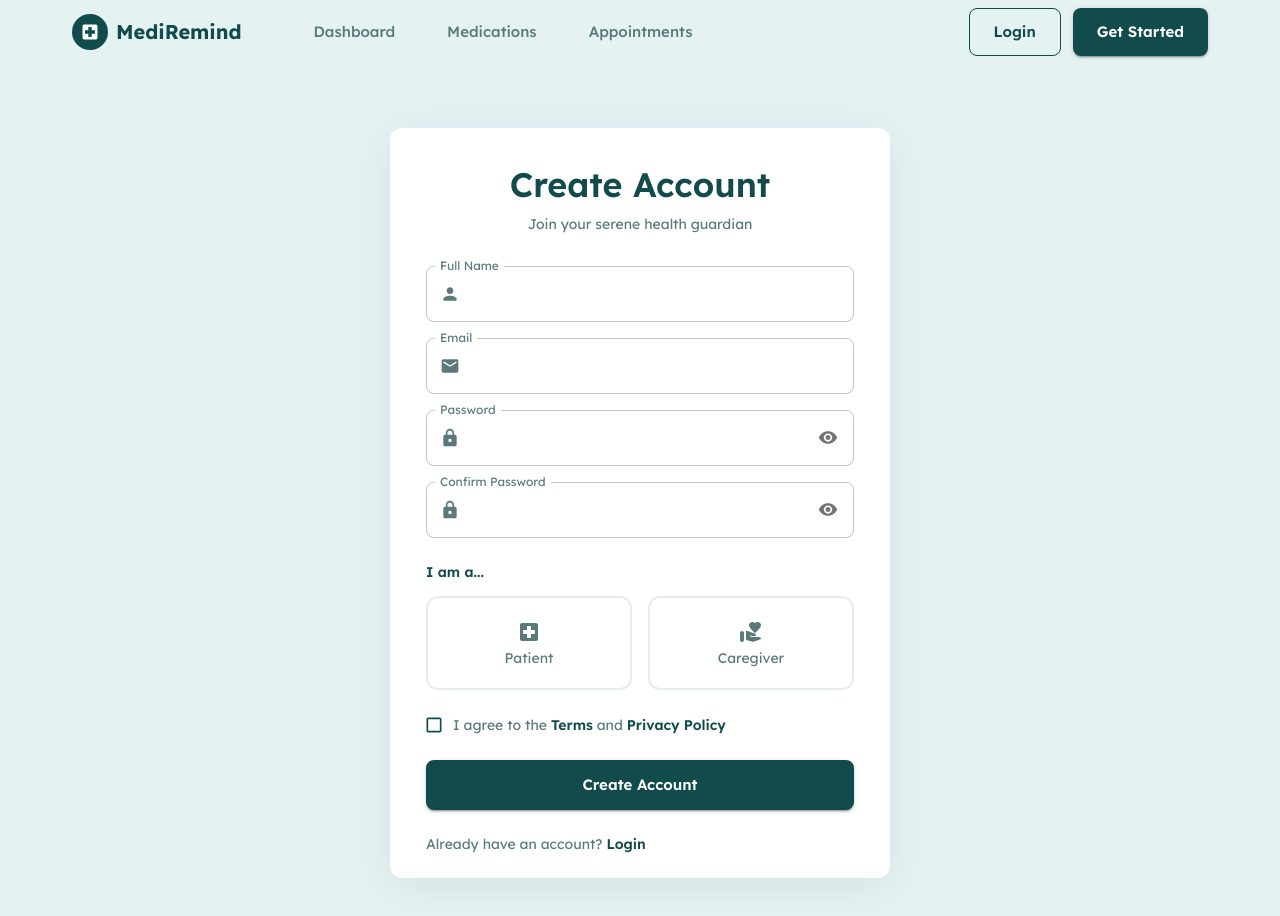
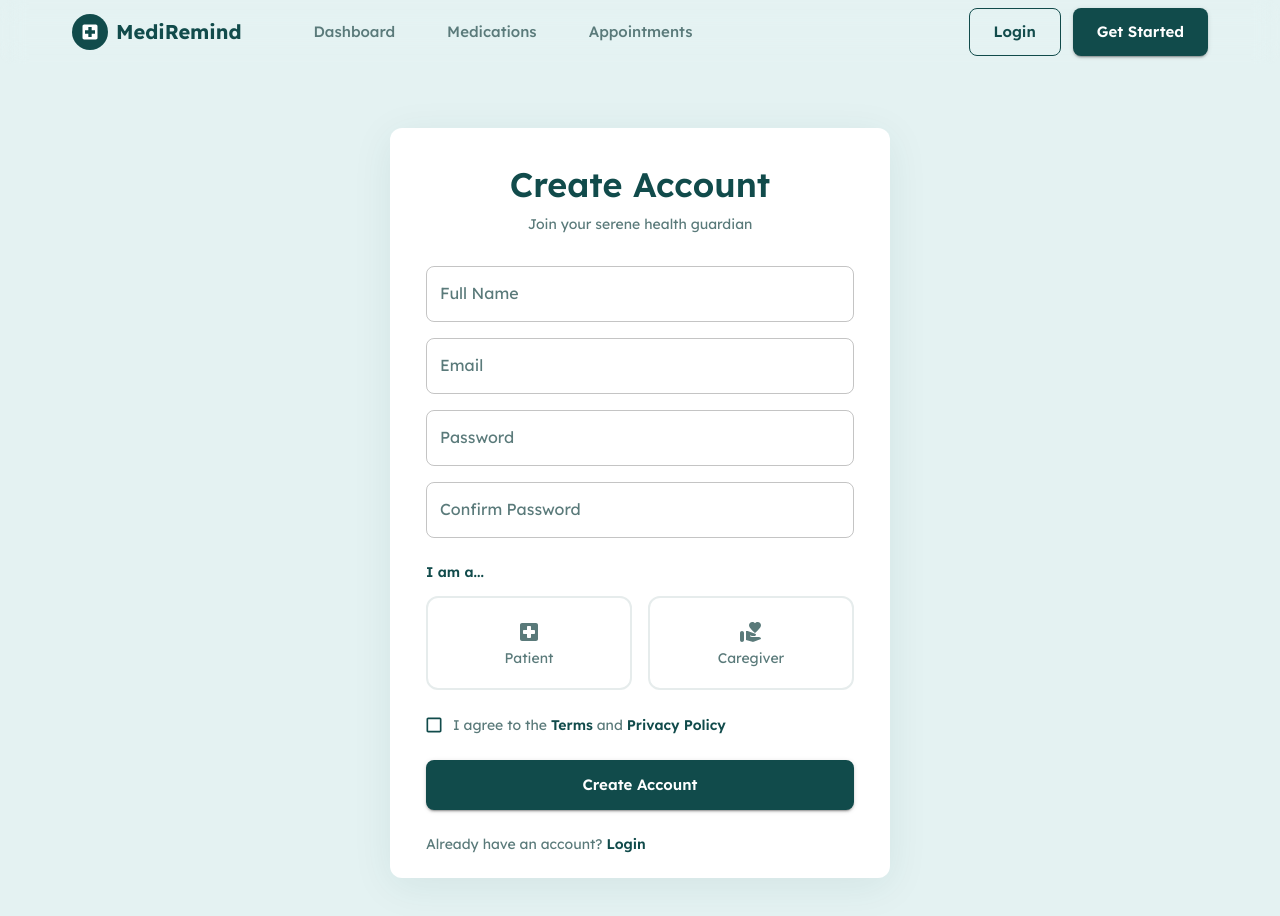
Before and after one commit to Jet-omnivore/WT-Project, a React (Vite) app: page /register in a window 1280 px wide. Shown: the top 916 px of the page. Built offline with nearby package versions, Linux system fonts and the light colour scheme.

Commit message:
Fixed label and placeholder conflicts at different input fields. Made them consistent and also added AM/PM in appointments card on the appointments and dashboard pages.

```diff
--- a/src/pages/Dashboard.jsx
+++ b/src/pages/Dashboard.jsx
@@ -21,6 +21,16 @@ import EventNoteRoundedIcon from '@mui/icons-material/EventNoteRounded'
 import TipsAndUpdatesRoundedIcon from '@mui/icons-material/TipsAndUpdatesRounded'
 import AccessTimeRoundedIcon from '@mui/icons-material/AccessTimeRounded'
 import LocalFireDepartmentRoundedIcon from '@mui/icons-material/LocalFireDepartmentRounded'
+
+// Convert 24h time string (e.g. "14:30") to 12h format with AM/PM
+const formatTime = (timeStr) => {
+  if (!timeStr) return ''
+  const [h, m] = timeStr.split(':').map(Number)
+  if (isNaN(h) || isNaN(m)) return timeStr
+  const period = h >= 12 ? 'PM' : 'AM'
+  const hour12 = h % 12 || 12
+  return `${hour12}:${String(m).padStart(2, '0')} ${period}`
+}
 
 // Helper to get today's date string for localStorage scoping
 const getTodayKey = (suffix) => {
@@ -146,7 +156,7 @@ function Dashboard() {
                           {apt.specialty && <Chip label={apt.specialty} size="small" sx={{ bgcolor: '#E4F2F2', color: '#114B4B', mt: 0.5, fontWeight: 500 }} />}
                           <Box sx={{ display: 'flex', gap: 2, mt: 1.5 }}>
                             <Typography variant="body2" sx={{ color: '#5A7A7A' }}>📆 {apt.date}</Typography>
-                            <Typography variant="body2" sx={{ color: '#5A7A7A' }}>🕐 {apt.time}</Typography>
+                            <Typography variant="body2" sx={{ color: '#5A7A7A' }}>🕐 {formatTime(apt.time)}</Typography>
                           </Box>
                         </CardContent>
                       </Card>
--- a/src/pages/Login.jsx
+++ b/src/pages/Login.jsx
@@ -27,6 +27,8 @@ function Login() {
   const [passwordError, setPasswordError] = useState('')
   const [serverError, setServerError] = useState('')
   const [loading, setLoading] = useState(false)
+  const [emailFocused, setEmailFocused] = useState(false)
+  const [passwordFocused, setPasswordFocused] = useState(false)
 
   const handleSubmit = async (e) => {
     e.preventDefault()
@@ -53,12 +55,22 @@ function Login() {
             </Box>
             {serverError && <Alert severity="error" sx={{ mb: 3 }}>{serverError}</Alert>}
             <Box component="form" onSubmit={handleSubmit}>
-              <TextField fullWidth label="Email" type="email" value={email} onChange={(e) => setEmail(e.target.value)} error={!!emailError} helperText={emailError} sx={{ mb: 2.5 }}
-                slotProps={{ input: { startAdornment: <InputAdornment position="start"><EmailRoundedIcon sx={{ color: '#5A7A7A', fontSize: 20 }} /></InputAdornment> } }} />
-              <TextField fullWidth label="Password" type={showPassword ? 'text' : 'password'} value={password} onChange={(e) => setPassword(e.target.value)} error={!!passwordError} helperText={passwordError} sx={{ mb: 3.5 }}
+              <TextField fullWidth label="Email" type="email" value={email}
+                onChange={(e) => setEmail(e.target.value)}
+                onFocus={() => setEmailFocused(true)}
+                onBlur={() => setEmailFocused(false)}
+                error={!!emailError} helperText={emailError} sx={{ mb: 2.5 }}
                 slotProps={{ input: {
-                  startAdornment: <InputAdornment position="start"><LockRoundedIcon sx={{ color: '#5A7A7A', fontSize: 20 }} /></InputAdornment>,
-                  endAdornment: <InputAdornment position="end"><IconButton onClick={() => setShowPassword(!showPassword)} edge="end" size="small">{showPassword ? <VisibilityOffRoundedIcon fontSize="small" /> : <VisibilityRoundedIcon fontSize="small" />}</IconButton></InputAdornment>,
+                  startAdornment: (emailFocused || email) ? <InputAdornment position="start"><EmailRoundedIcon sx={{ color: '#5A7A7A', fontSize: 20 }} /></InputAdornment> : null,
+                } }} />
+              <TextField fullWidth label="Password" type={showPassword ? 'text' : 'password'} value={password}
+                onChange={(e) => setPassword(e.target.value)}
+                onFocus={() => setPasswordFocused(true)}
+                onBlur={() => setPasswordFocused(false)}
+                error={!!passwordError} helperText={passwordError} sx={{ mb: 3.5 }}
+                slotProps={{ input: {
+                  startAdornment: (passwordFocused || password) ? <InputAdornment position="start"><LockRoundedIcon sx={{ color: '#5A7A7A', fontSize: 20 }} /></InputAdornment> : null,
+                  endAdornment: (passwordFocused || password) ? <InputAdornment position="end"><IconButton onClick={() => setShowPassword(!showPassword)} edge="end" size="small">{showPassword ? <VisibilityOffRoundedIcon fontSize="small" /> : <VisibilityRoundedIcon fontSize="small" />}</IconButton></InputAdornment> : null,
                 } }} />
               <Button type="submit" variant="contained" fullWidth size="large" disabled={loading}
                 sx={{ py: 1.5, mb: 3, bgcolor: '#114B4B', '&:hover': { bgcolor: '#0C3636' } }}>
--- a/src/pages/Register.jsx
+++ b/src/pages/Register.jsx
@@ -36,6 +36,10 @@ function Register() {
   const [errors, setErrors] = useState({})
   const [serverError, setServerError] = useState('')
   const [loading, setLoading] = useState(false)
+  const [nameFocused, setNameFocused] = useState(false)
+  const [emailFocused, setEmailFocused] = useState(false)
+  const [passwordFocused, setPasswordFocused] = useState(false)
+  const [confirmFocused, setConfirmFocused] = useState(false)
 
   const validate = () => {
     const e = {}
@@ -69,19 +73,39 @@ function Register() {
             </Box>
             {serverError && <Alert severity="error" sx={{ mb: 3 }}>{serverError}</Alert>}
             <Box component="form" onSubmit={handleSubmit}>
-              <TextField fullWidth label="Full Name" value={fullName} onChange={(e) => setFullName(e.target.value)} error={!!errors.fullName} helperText={errors.fullName} sx={{ mb: 2 }}
-                slotProps={{ input: { startAdornment: <InputAdornment position="start"><PersonRoundedIcon sx={{ color: '#5A7A7A', fontSize: 20 }} /></InputAdornment> } }} />
-              <TextField fullWidth label="Email" type="email" value={email} onChange={(e) => setEmail(e.target.value)} error={!!errors.email} helperText={errors.email} sx={{ mb: 2 }}
-                slotProps={{ input: { startAdornment: <InputAdornment position="start"><EmailRoundedIcon sx={{ color: '#5A7A7A', fontSize: 20 }} /></InputAdornment> } }} />
-              <TextField fullWidth label="Password" type={showPassword ? 'text' : 'password'} value={password} onChange={(e) => setPassword(e.target.value)} error={!!errors.password} helperText={errors.password} sx={{ mb: 2 }}
+              <TextField fullWidth label="Full Name" value={fullName}
+                onChange={(e) => setFullName(e.target.value)}
+                onFocus={() => setNameFocused(true)}
+                onBlur={() => setNameFocused(false)}
+                error={!!errors.fullName} helperText={errors.fullName} sx={{ mb: 2 }}
                 slotProps={{ input: {
-                  startAdornment: <InputAdornment position="start"><LockRoundedIcon sx={{ color: '#5A7A7A', fontSize: 20 }} /></InputAdornment>,
-                  endAdornment: <InputAdornment position="end"><IconButton onClick={() => setShowPassword(!showPassword)} edge="end" size="small">{showPassword ? <VisibilityOffRoundedIcon fontSize="small" /> : <VisibilityRoundedIcon fontSize="small" />}</IconButton></InputAdornment>,
+                  startAdornment: (nameFocused || fullName) ? <InputAdornment position="start"><PersonRoundedIcon sx={{ color: '#5A7A7A', fontSize: 20 }} /></InputAdornment> : null,
                 } }} />
-              <TextField fullWidth label="Confirm Password" type={showConfirmPassword ? 'text' : 'password'} value={confirmPassword} onChange={(e) => setConfirmPassword(e.target.value)} error={!!errors.confirmPassword} helperText={errors.confirmPassword} sx={{ mb: 3 }}
+              <TextField fullWidth label="Email" type="email" value={email}
+                onChange={(e) => setEmail(e.target.value)}
+                onFocus={() => setEmailFocused(true)}
+                onBlur={() => setEmailFocused(false)}
+                error={!!errors.email} helperText={errors.email} sx={{ mb: 2 }}
                 slotProps={{ input: {
-                  startAdornment: <InputAdornment position="start"><LockRoundedIcon sx={{ color: '#5A7A7A', fontSize: 20 }} /></InputAdornment>,
-                  endAdornment: <InputAdornment position="end"><IconButton onClick={() => setShowConfirmPassword(!showConfirmPassword)} edge="end" size="small">{showConfirmPassword ? <VisibilityOffRoundedIcon fontSize="small" /> : <VisibilityRoundedIcon fontSize="small" />}</IconButton></InputAdornment>,
+                  startAdornment: (emailFocused || email) ? <InputAdornment position="start"><EmailRoundedIcon sx={{ color: '#5A7A7A', fontSize: 20 }} /></InputAdornment> : null,
+                } }} />
+              <TextField fullWidth label="Password" type={showPassword ? 'text' : 'password'} value={password}
+                onChange={(e) => setPassword(e.target.value)}
+                onFocus={() => setPasswordFocused(true)}
+                onBlur={() => setPasswordFocused(false)}
+                error={!!errors.password} helperText={errors.password} sx={{ mb: 2 }}
+                slotProps={{ input: {
+                  startAdornment: (passwordFocused || password) ? <InputAdornment position="start"><LockRoundedIcon sx={{ color: '#5A7A7A', fontSize: 20 }} /></InputAdornment> : null,
+                  endAdornment: (passwordFocused || password) ? <InputAdornment position="end"><IconButton onClick={() => setShowPassword(!showPassword)} edge="end" size="small">{showPassword ? <VisibilityOffRoundedIcon fontSize="small" /> : <VisibilityRoundedIcon fontSize="small" />}</IconButton></InputAdornment> : null,
+                } }} />
+              <TextField fullWidth label="Confirm Password" type={showConfirmPassword ? 'text' : 'password'} value={confirmPassword}
+                onChange={(e) => setConfirmPassword(e.target.value)}
+                onFocus={() => setConfirmFocused(true)}
+                onBlur={() => setConfirmFocused(false)}
+                error={!!errors.confirmPassword} helperText={errors.confirmPassword} sx={{ mb: 3 }}
+                slotProps={{ input: {
+                  startAdornment: (confirmFocused || confirmPassword) ? <InputAdornment position="start"><LockRoundedIcon sx={{ color: '#5A7A7A', fontSize: 20 }} /></InputAdornment> : null,
+                  endAdornment: (confirmFocused || confirmPassword) ? <InputAdornment position="end"><IconButton onClick={() => setShowConfirmPassword(!showConfirmPassword)} edge="end" size="small">{showConfirmPassword ? <VisibilityOffRoundedIcon fontSize="small" /> : <VisibilityRoundedIcon fontSize="small" />}</IconButton></InputAdornment> : null,
                 } }} />
 
               <Typography variant="subtitle2" sx={{ mb: 1.5, fontWeight: 600, color: '#114B4B' }}>I am a...</Typography>
```
Also changed, not shown: src/pages/Appointments.jsx (+37 -3 lines).
